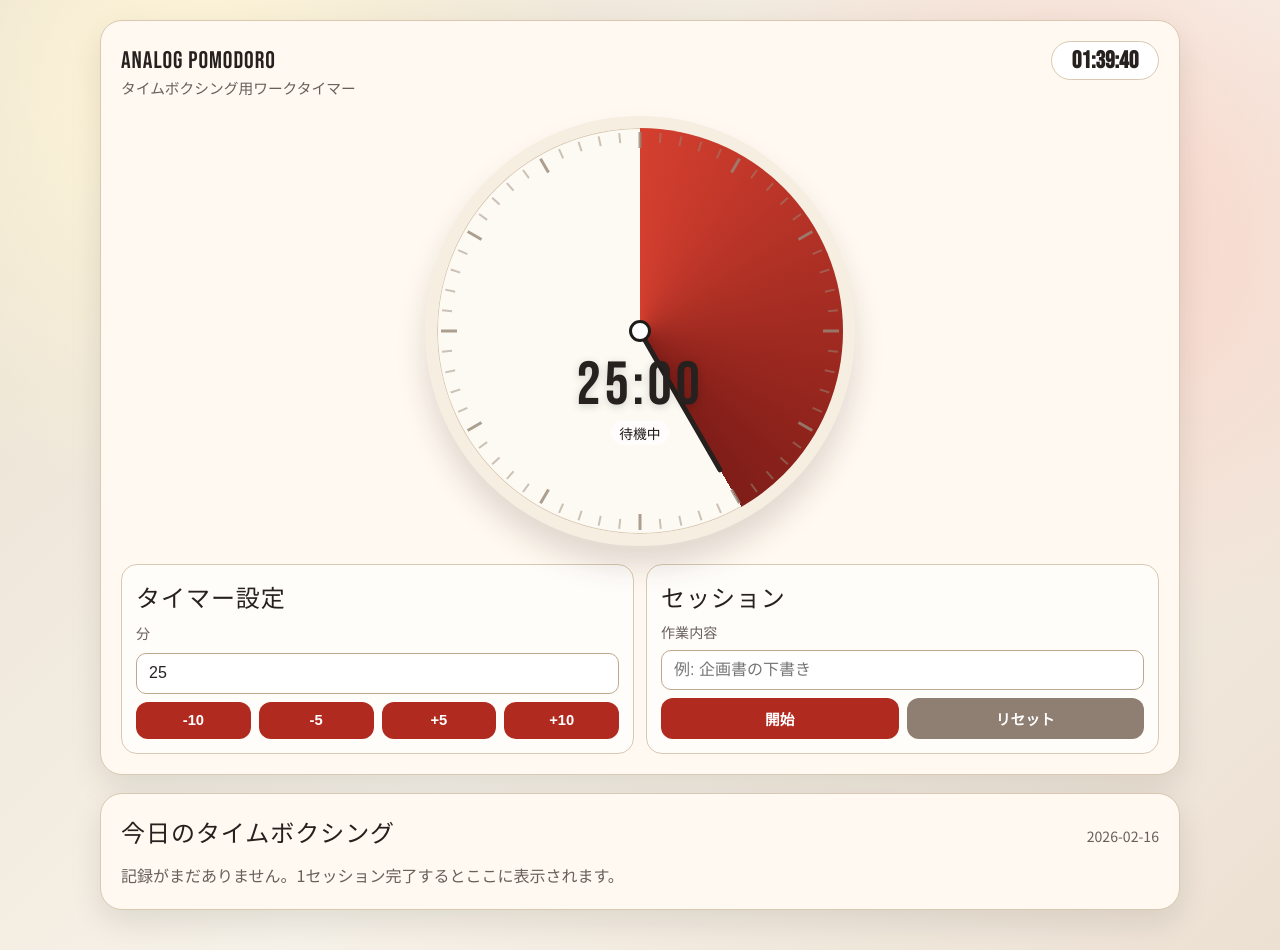
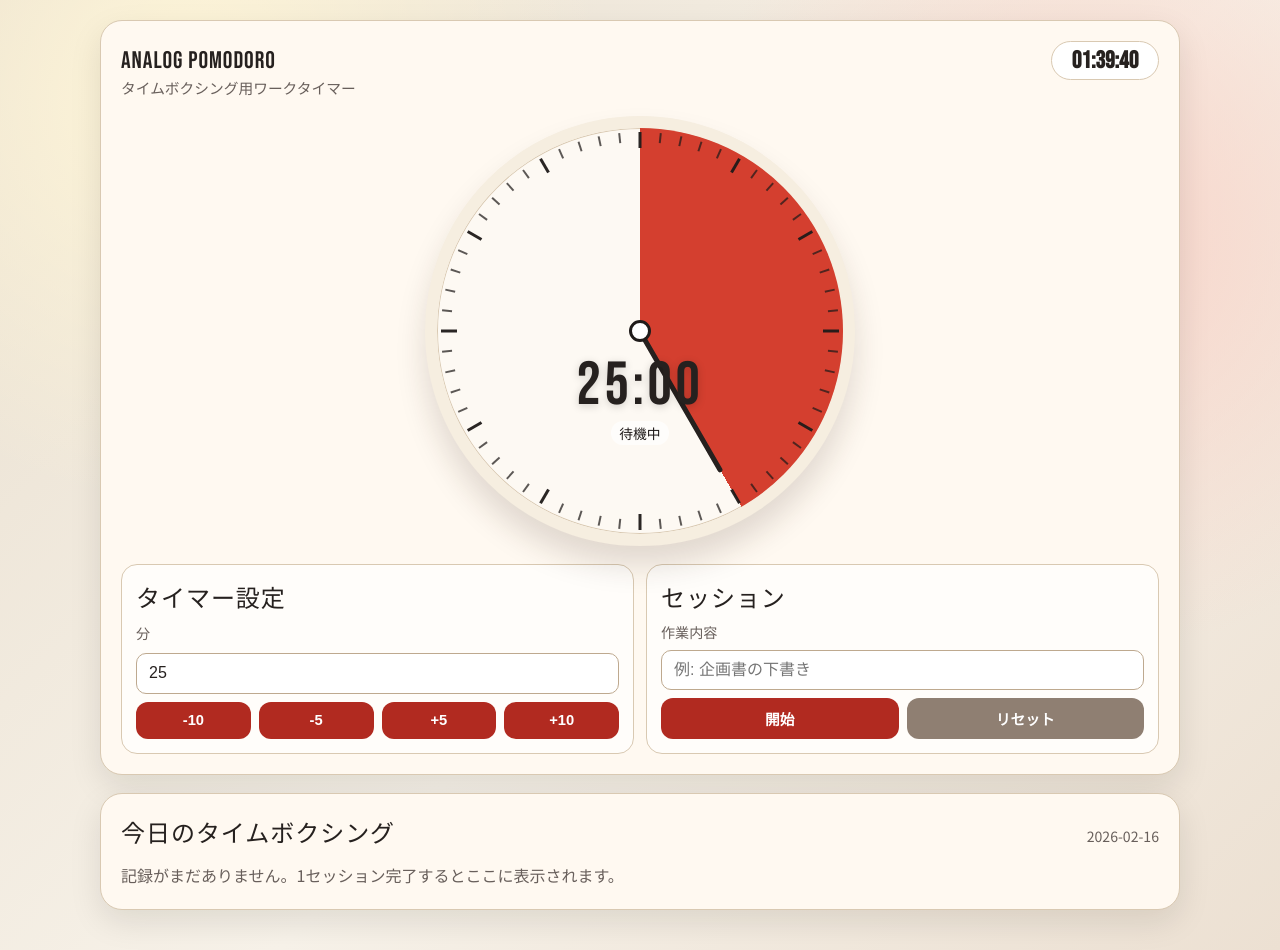
Before and after one commit to Corona-Shio/pomodoro-timer, a React (Vite) app: page / in a window 1280 px wide. Built offline with nearby package versions, Linux system fonts and the light colour scheme.

Commit message:
Adjust timer contrast and remove red gradient

```diff
--- a/src/app.css
+++ b/src/app.css
@@ -133,14 +133,14 @@ h2 {
   transform: translateX(-50%);
   width: 2px;
   height: 10px;
-  background: #998979;
-  opacity: 0.5;
+  background: #1f1b1a;
+  opacity: 0.72;
 }
 
 .tick.major::before {
   height: 16px;
   width: 3px;
-  opacity: 0.8;
+  opacity: 0.95;
 }
 
 .red-mask {
@@ -151,7 +151,7 @@ h2 {
   background: conic-gradient(
     from 0deg,
     #d43f2f 0deg,
-    var(--accent-dark) var(--red-angle),
+    #d43f2f var(--red-angle),
     transparent var(--red-angle),
     transparent 360deg
   );
```
